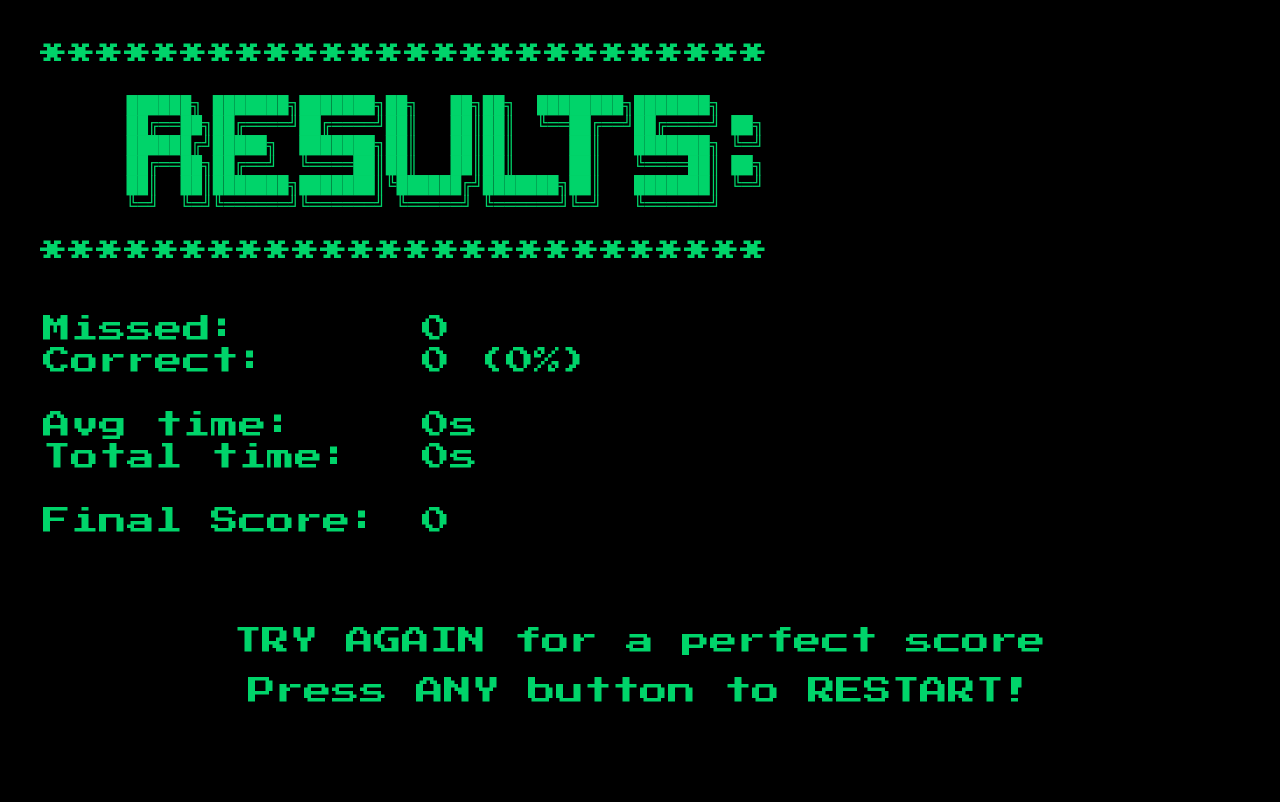
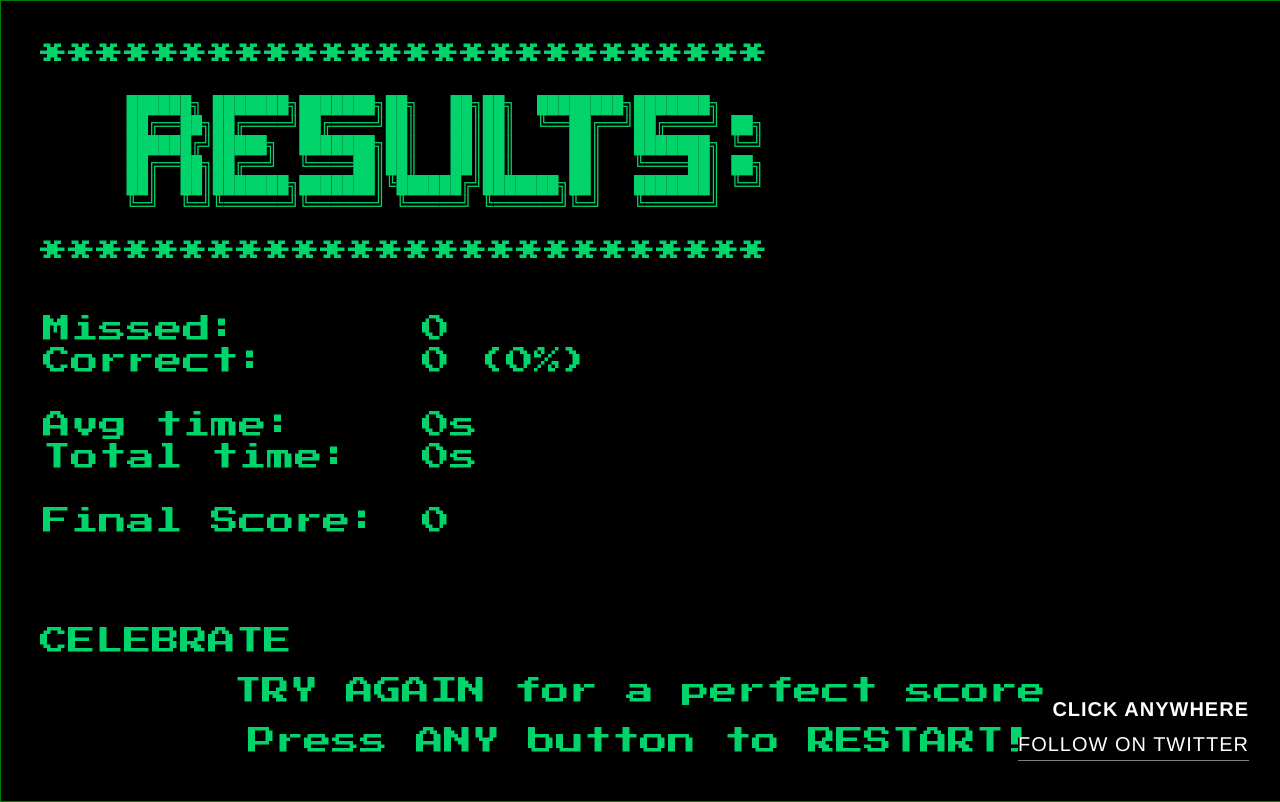
Before and after one commit to kevinclement/exitpuzzles-museum-computer-web, a Vue app: page /score in a window 1280 px wide. Built offline with nearby package versions, Linux system fonts and the light colour scheme; no server answers; the database is empty.

Commit message:
startin to add fireworks

```diff
--- /dev/null
+++ b/src/views/Score.Celebrate.vue
@@ -0,0 +1,187 @@
+<template>
+    <div>
+        <DIV>CELEBRATE</DIV>
+        <div id="confetti-box">
+          <div id="info-box">
+            <span>Click Anywhere</span>
+            <a href="https://twitter.com/smpnjn" target="_top">Follow on Twitter</a>
+          </div>
+        </div>
+        <div id="highlight-position"></div>
+    </div>
+</template>
+
+<script>
+
+/* Random Id generator for giving confetti elements unique IDs */
+const randomId = function(length) {
+  var result = [];
+  var characters = 'ABCDEFGHIJKLMNOPQRSTUVWXYZabcdefghijklmnopqrstuvwxyz0123456789';
+  var charactersLength = characters.length;
+  for ( var i = 0; i < length; i++ ) {
+    result.push(characters.charAt(Math.floor(Math.random() * charactersLength)));
+  }
+  return result.join('');
+}
+
+/* Short function to create confetti at x, y with confettiItems number of items */
+const createConfetti = function(x, y, confettiItems) {
+  console.log('Creating confetti');
+
+  let createElement = document.createElement('div');
+  createElement.classList.add('confetti');
+  let makeId = randomId(10);
+  createElement.setAttribute('data-id', makeId);
+  let confettiHTML = '';
+  let colors = [ '#2162ff', '#9e21ff', '#21a9ff', '#a9ff21', '#ff2184' ]
+
+  for(var i = 0; i < confettiItems; ++i) {
+      let color = Math.floor(Math.random() * (colors.length));
+      confettiHTML += `<div class="confetti-item" style="background-color: ${colors[color]};" data-angle="${Math.random()}" data-speed="${Math.random()}"></div>`;
+      confettiHTML += `<div class="confetti-item reverse" style="background-color: ${colors[color]};" data-angle="${Math.random()}" data-speed="${Math.random()}"></div>`;
+  }
+
+  createElement.style.position = `fixed`;
+  createElement.style.top = `${y}px`;
+  createElement.style.left = `${x}px`;
+  createElement.innerHTML = confettiHTML;
+  document.body.appendChild(createElement);
+
+  let gravity =  50; // Fjolt is a high gravity planet
+  let maxSpeed = 105000; // Pixels * 1000
+  let minSpeed = 65000; // Pixels * 1000
+  let t = 0; // Time starts at 0
+  let maxAngle = 1500; // Radians * 1000
+  let minAngle = 400; // Radians * 1000
+  let opacity = 1;
+  let rotateAngle = 0;
+
+  let interval = setInterval(function() {
+      document.querySelectorAll(`[data-id="${makeId}"] .confetti-item`).forEach(function(item) {
+          let modifierX = 1;
+          let modifierY = 1;
+          if(item.classList.contains('reverse')) {
+              modifierX = -1;
+          }
+          item.style.opacity = opacity;
+          let randomNumber = parseFloat(item.getAttribute('data-angle'));
+          let otherRandom = parseFloat(item.getAttribute('data-speed'));
+          let newRotateAngle = randomNumber * rotateAngle;
+          let angle = (randomNumber * (maxAngle - minAngle) + minAngle) / 1000;
+          let speed = (randomNumber * (maxSpeed - minSpeed) + minSpeed) / 1000;
+          let realT = t * (parseFloat(item.getAttribute('data-angle')));
+          let x = speed * t * Math.cos(angle) + (50 * otherRandom * t);
+          let y = speed * t * Math.sin(angle) - (0.5 * gravity * Math.pow(t, 2))  + (50 * otherRandom * t);
+          item.style.transform = `translateX(${x * modifierX}px) translateY(${y * -1 * modifierY}px) rotateY(${newRotateAngle}deg) scale(${1})`;
+      })
+      t += 0.1;
+      rotateAngle += 3;
+      opacity -= 0.02;
+      if(t >= 6) {
+          t = 0.1;
+          if(document.querySelector(`[data-id="${makeId}"]`) !== null) {
+              document.querySelector(`[data-id="${makeId}"]`).remove();
+          }
+          clearInterval(interval);
+      }
+  }, 33.33);
+}
+
+export default {
+  name: 'ScoreCelebrate',
+  props: {},
+  sockets: {},
+  data() {
+    return {
+    }
+  },
+  computed: {
+  },
+  created() {
+  },
+  destroyed() {
+  },
+  mounted() {
+
+    document.getElementById('confetti-box').addEventListener('pointerdown', function(e) {
+      createConfetti(e.pageX, e.pageY, 20);
+    });
+    document.getElementById('highlight-position').addEventListener('pointerdown', function(e) {
+      createConfetti(e.pageX, e.pageY, 20);
+    });
+    document.getElementById('confetti-box').addEventListener('pointermove', function(e) {
+      document.getElementById('highlight-position').style.opacity = 1;
+      document.getElementById('highlight-position').style.top = `${e.pageY - 25}px`;
+      document.getElementById('highlight-position').style.left = `${e.pageX - 25}px`;
+    });
+
+  },
+  methods: {
+  },
+}
+</script>
+
+<style>
+
+  #info-box {
+    position: absolute;
+    bottom: 0;
+    right: 0;
+    padding: 2rem;
+    color: white;
+    font-family: "Helvetica Neue", "Helvetica", "Arial", sans-serif;
+    letter-spacing: 1px;
+    font-size: 1.25rem;
+    text-transform: uppercase;
+    font-weight: 500;
+  }
+  #info-box > span, #info-box a {
+    display: block;
+    color: white;
+    padding: 0 0 0.25rem 0;
+    margin: 0 0 0.5rem 0;
+    text-align: right;
+    text-decoration: none;
+  }
+
+  #info-box span {
+    font-weight: 800;
+  }
+
+  #info-box a {
+    border-bottom: 1px solid rgba(255,255,255,0.5);
+  }
+  #highlight-position {
+      width: 50px;
+      height: 50px;
+      border-radius: 100px;
+      box-shadow: 0 2px 25px rgb(0 90 255 / 16%);
+      position: absolute;
+      top: 0;
+      will-change: left, top;
+      left: 0;
+      border: 2px solid rgb(174 184 255 / 25%);
+      pointer-events: none;
+      opacity: 0;
+  }
+  #confetti-box {
+    position: absolute;
+    top: 0;
+    left: 0;
+    width: 100%;
+    height: 100%;
+    border: 1px solid green;
+  }
+  .confetti {
+    position: absolute;
+    z-index: 9999;
+  }
+
+  .confetti-item {
+    width: 10px;
+    position: absolute;
+    top: 0;
+    left: 0;
+    height: 10px;
+  }
+</style>
--- a/src/views/Score.vue
+++ b/src/views/Score.vue
@@ -27,6 +27,7 @@
             </tr>
           </table>
         </div>
+        <score-celebrate/>
         <div class="footerMsg">{{tryAgain}}</div>
         <div class="footerMsg">{{pressAnyButton}}</div>
 
@@ -44,6 +45,8 @@
 </template>
 
 <script>
+import ScoreCelebrate from './Score.Celebrate.vue'
+
 let FINAL_CORRECT_SCORE = 87423
 let SCORE_OFFSET = 311 // just so its not pure division
 
@@ -152,15 +155,16 @@ export default {
     },
     buttonPressed: function(index) {
         if (this.percentage == 100) {
-            console.log(`INFO: Ignoring button press for ${index}, quiz already solved.`)
-            return;
+            this.nudgeScoreScreen(index);
         }
+        this.$refs.buttonSnd.play()
 
-        this.$refs.buttonSnd.play()
-        setTimeout(() => {
-            this.$root.$data.results = {}
-            this.$router.push("/")
-        }, 400)
+        if (this.percentage != 100) {
+          setTimeout(() => {
+              this.$root.$data.results = {}
+              this.$router.push("/")
+          }, 400)
+        }
     },
     onkeydown: function(e){
         switch(e.code) {
@@ -172,7 +176,13 @@ export default {
             this.buttonPressed(e.keyCode - 65)
             break
         }
-      }
+    },
+    nudgeScoreScreen: function(index){
+      console.log(`INFO: Ignoring button press for ${index}, quiz already solved.`)
+    },
+  },
+  components: {
+    'score-celebrate': ScoreCelebrate,
   }
 }
 </script>
```
